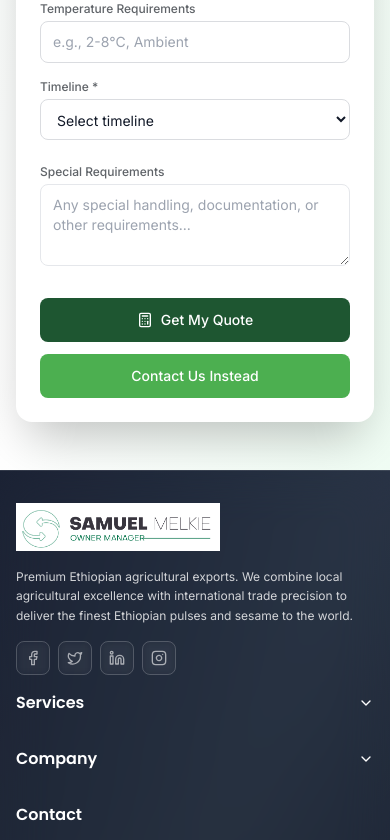
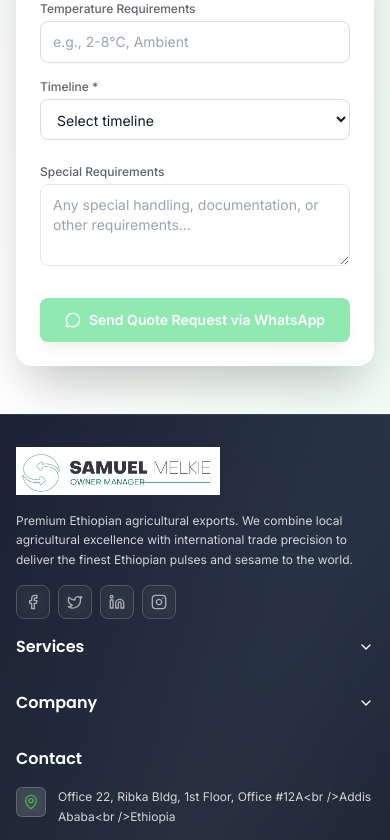
Before and after one commit to brkt1/global-harvest-logistics, a Next.js app: page /quote in a window 390 px wide. Shown: the part 1290-2130 px from the top of the page. Built offline with nearby package versions, Linux system fonts and the light colour scheme.

Commit message:
Implement WhatsApp integration for quote requests on QuotePage. Remove unnecessary loading states and streamline form submission. Update button functionality to send formatted messages directly via WhatsApp, enhancing user experience and accessibility.

```diff
--- a/src/app/quote/page.tsx
+++ b/src/app/quote/page.tsx
@@ -1,7 +1,7 @@
 'use client'
 
 import EditableText from '@/components/ui/EditableText'
-import { Calculator, CheckCircle, Clock } from 'lucide-react'
+import { Calculator, MessageCircle } from 'lucide-react'
 import { useState } from 'react'
 
 export default function QuotePage() {
@@ -19,9 +19,6 @@ export default function QuotePage() {
     specialRequirements: ''
   })
 
-  const [isSubmitting, setIsSubmitting] = useState(false)
-  const [isSubmitted, setIsSubmitted] = useState(false)
-
   const handleInputChange = (e: React.ChangeEvent<HTMLInputElement | HTMLTextAreaElement | HTMLSelectElement>) => {
     const { name, value } = e.target
     setFormData(prev => ({
@@ -30,57 +27,33 @@ export default function QuotePage() {
     }))
   }
 
-  const handleSubmit = async (e: React.FormEvent) => {
-    e.preventDefault()
-    setIsSubmitting(true)
-
-    // Simulate form submission
-    await new Promise(resolve => setTimeout(resolve, 2000))
-
-    setIsSubmitted(true)
-    setIsSubmitting(false)
+  const formatWhatsAppMessage = () => {
+    const lines = [
+      `Hello! I would like to request a quote for logistics services.`,
+      '',
+      `*Contact Information:*`,
+      `Name: ${formData.name}`,
+      `Email: ${formData.email}`,
+      ...(formData.phone ? [`Phone: ${formData.phone}`] : []),
+      ...(formData.company ? [`Company: ${formData.company}`] : []),
+      '',
+      `*Shipment Details:*`,
+      `Origin: ${formData.origin}`,
+      `Destination: ${formData.destination}`,
+      `Cargo Type: ${formData.cargoType}`,
+      `Weight/Volume: ${formData.weight}`,
+      ...(formData.temperature ? [`Temperature: ${formData.temperature}`] : []),
+      `Timeline: ${formData.timeline}`,
+      ...(formData.specialRequirements ? [`\n*Special Requirements:*\n${formData.specialRequirements}`] : [])
+    ]
+    return encodeURIComponent(lines.join('\n'))
   }
 
-  if (isSubmitted) {
-    return (
-      <div className="min-h-screen bg-gradient-to-br from-ghl-primary-50 via-white to-ghl-secondary-50">
-        <div className="container-custom py-12 sm:py-16">
-          <div className="max-w-2xl mx-auto text-center">
-            <div className="rounded-2xl sm:rounded-3xl shadow-2xl p-6 sm:p-8 md:p-10 lg:p-12 bg-white">
-              <div className="w-16 h-16 sm:w-20 sm:h-20 bg-green-100 rounded-full flex items-center justify-center mx-auto mb-4 sm:mb-6">
-                <CheckCircle className="h-8 w-8 sm:h-10 sm:w-10 text-green-600" />
-              </div>
-              <EditableText
-                content="Quote Request Submitted!"
-                contentKey="quote-success-title"
-                tag="h1"
-                className="text-2xl sm:text-3xl md:text-4xl font-heading font-bold mb-3 sm:mb-4 text-ghl-neutral-800"
-              />
-              <EditableText
-                content="Thank you for your interest in our logistics services. Our team will review your requirements and get back to you within 24 hours with a detailed quote."
-                contentKey="quote-success-message"
-                tag="p"
-                className="text-base sm:text-lg mb-6 sm:mb-8 text-ghl-neutral-600"
-              />
-              <div className="flex flex-col sm:flex-row gap-3 sm:gap-4 justify-center">
-                <EditableText
-                  content="Back to Home"
-                  contentKey="quote-success-back-button"
-                  tag="span"
-                  className="btn btn-primary text-sm sm:text-base px-6 sm:px-8 py-3 sm:py-4"
-                />
-                <EditableText
-                  content="Contact Us"
-                  contentKey="quote-success-contact-button"
-                  tag="span"
-                  className="btn btn-secondary text-sm sm:text-base px-6 sm:px-8 py-3 sm:py-4"
-                />
-              </div>
-            </div>
-          </div>
-        </div>
-      </div>
-    )
+  const sendToWhatsApp = () => {
+    const phoneNumber = '+251912422031'
+    const message = formatWhatsAppMessage()
+    const whatsappUrl = `https://wa.me/${phoneNumber}?text=${message}`
+    window.open(whatsappUrl, '_blank')
   }
 
   return (
@@ -142,7 +115,7 @@ export default function QuotePage() {
                 />
               </div>
 
-              <form onSubmit={handleSubmit} className="p-6 sm:p-8 md:p-10 lg:p-12">
+              <form onSubmit={(e) => e.preventDefault()} className="p-6 sm:p-8 md:p-10 lg:p-12">
                 <div className="grid grid-cols-1 md:grid-cols-2 gap-4 sm:gap-6 mb-6 sm:mb-8">
                   {/* Contact Information */}
                   <div className="md:col-span-2">
@@ -416,39 +389,19 @@ export default function QuotePage() {
                   />
                 </div>
 
-                <div className="flex flex-col sm:flex-row gap-3 sm:gap-4 justify-center">
                 <button
-                    type="submit"
-                    disabled={isSubmitting}
-                    className="btn btn-primary text-sm sm:text-base lg:text-lg px-6 sm:px-8 py-3 sm:py-4 disabled:opacity-50 disabled:cursor-not-allowed"
+                  type="button"
+                  onClick={sendToWhatsApp}
+                  disabled={!formData.name || !formData.email || !formData.origin || !formData.destination || !formData.cargoType || !formData.weight || !formData.timeline}
+                  className="w-full bg-[#25D366] hover:bg-[#20BA5A] active:bg-[#1DA851] text-white py-3 sm:py-4 lg:py-4 px-4 sm:px-6 rounded-lg sm:rounded-xl font-semibold text-sm sm:text-base lg:text-lg flex items-center justify-center gap-2 disabled:opacity-50 disabled:cursor-not-allowed shadow-lg hover:shadow-xl transition-all duration-200 transform hover:scale-[1.02] active:scale-[0.98]"
                 >
-                    {isSubmitting ? (
-                      <>
-                        <Clock className="h-4 w-4 sm:h-5 sm:w-5 mr-2" />
+                  <MessageCircle className="h-4 w-4 sm:h-5 sm:w-5" />
                   <EditableText
-                          content="Processing..."
-                          contentKey="quote-form-processing"
+                    content="Send Quote Request via WhatsApp"
+                    contentKey="quote-form-whatsapp"
                     tag="span"
                   />
-                      </>
-                    ) : (
-                      <>
-                        <Calculator className="h-4 w-4 sm:h-5 sm:w-5 mr-2" />
-                        <EditableText
-                          content="Get My Quote"
-                          contentKey="quote-form-submit"
-                          tag="span"
-                        />
-                      </>
-                    )}
                 </button>
-                    <EditableText
-                      content="Contact Us Instead"
-                      contentKey="quote-form-contact-button"
-                      tag="span"
-                      className="btn btn-secondary text-sm sm:text-base lg:text-lg px-6 sm:px-8 py-3 sm:py-4"
-                    />
-                </div>
               </form>
             </div>
           </div>
```
Lines whose indentation alone changed are shown as unchanged.
